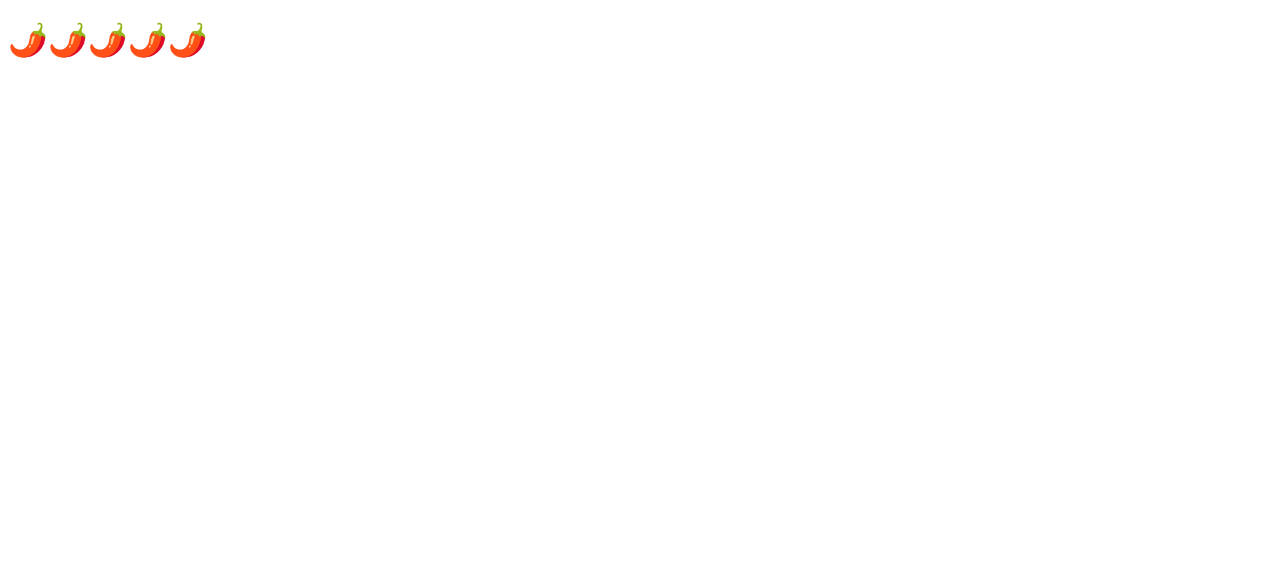
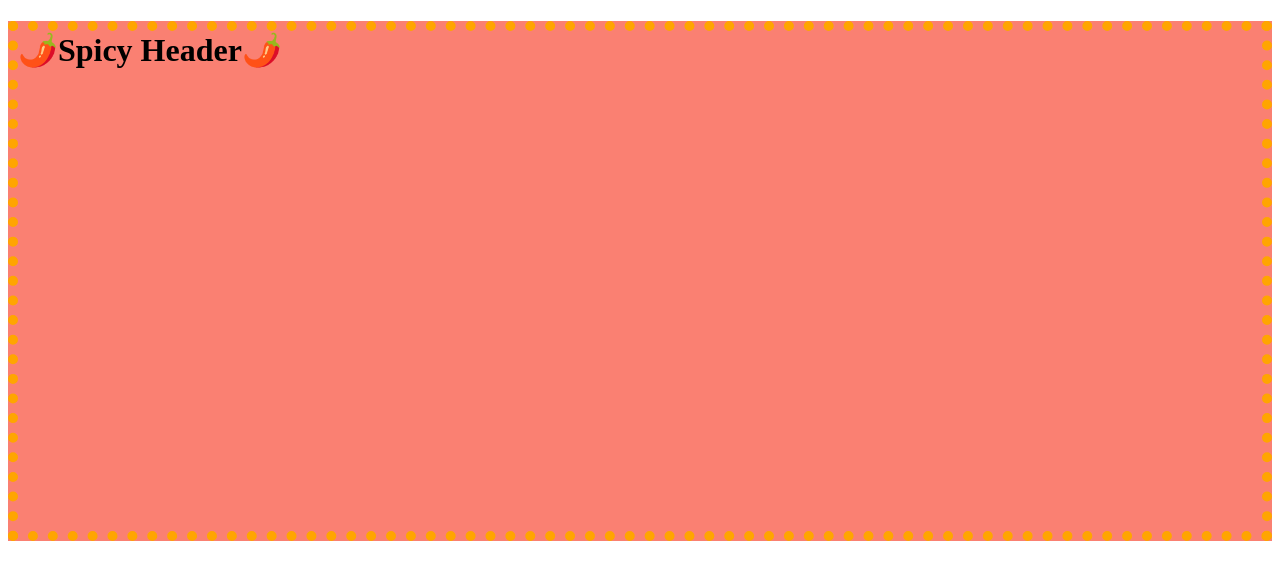
Before and after one commit to simpliweb/branching-practice, a plain HTML site: page index.html in a window 1280 px wide. Drawn offline with Linux system fonts and the light colour scheme.

Commit message:
Updated header

```diff
--- a/index.html
+++ b/index.html
@@ -6,7 +6,14 @@
   <meta http-equiv="X-UA-Compatible" content="ie=edge">
   <title>Git branching lesson on test</title>
 </head>
+<style>
+  h1 {
+    height: 500px;
+    background-color: salmon;
+    border: 10px dotted orange;
+  }
+</style>
 <body>
-  <h1>🌶️🌶️🌶️🌶️🌶️</h1>
+  <h1>🌶️Spicy Header🌶️</h1>
 </body>
 </html>
```
